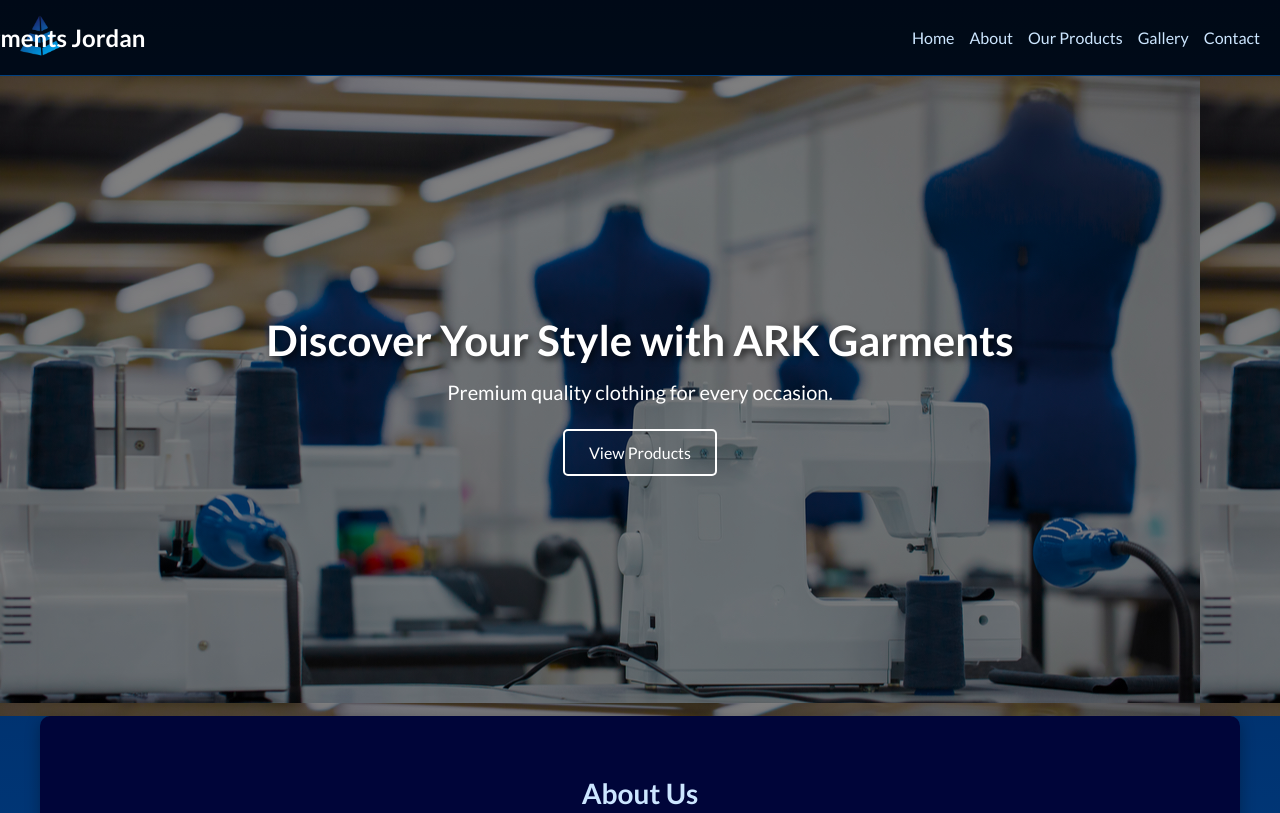
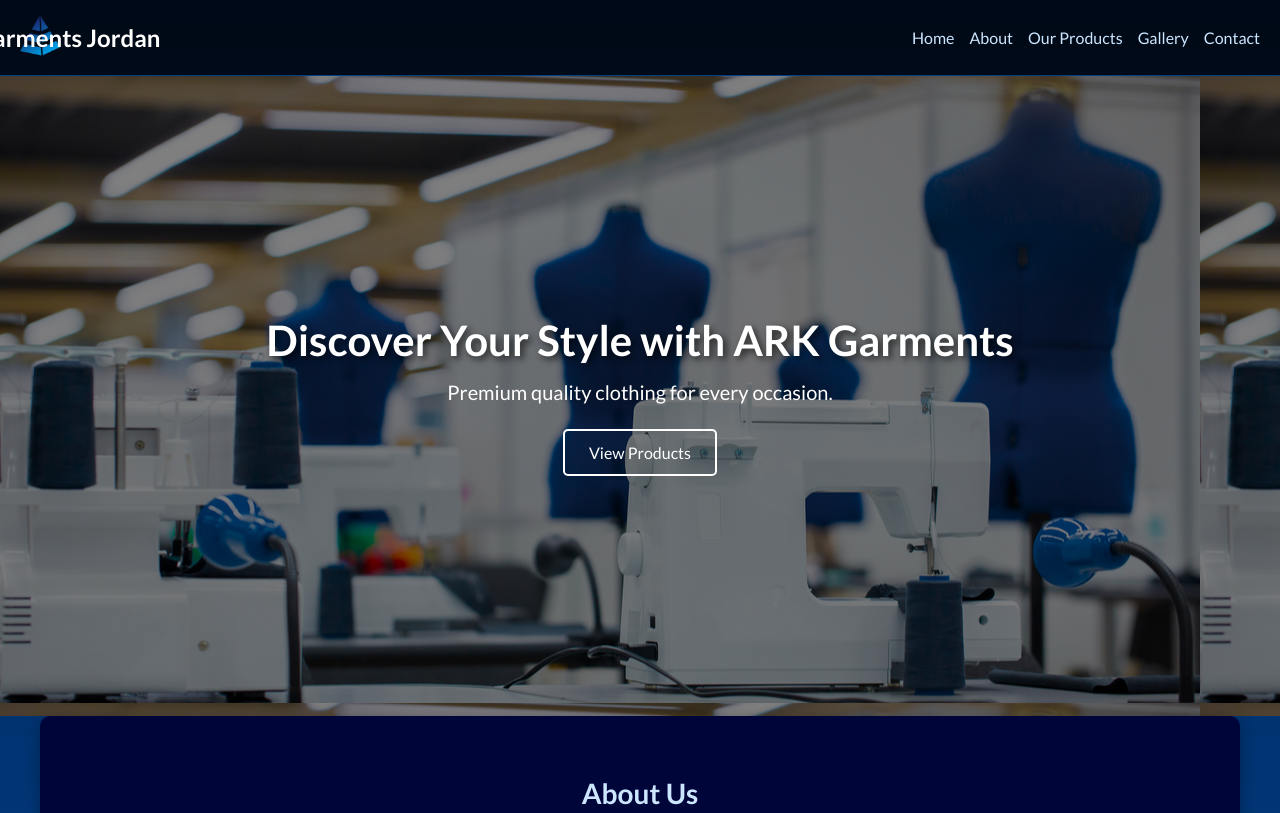
Before and after one commit to sreeranjiniics/ARK-Garments, a plain HTML site: page index.html in a window 1280 px wide. Shown: the top 813 px of the page. Drawn offline with Linux system fonts and the light colour scheme.

Commit message:
Update index.html
logo text margin edited

```diff
--- a/index.html
+++ b/index.html
@@ -35,7 +35,7 @@
         }
 
         .logo {
-          margin-left: -920px;
+          margin-left: -890px;
             font-size: 24px;
             font-weight: bold;
             color: #ffffff;
```
